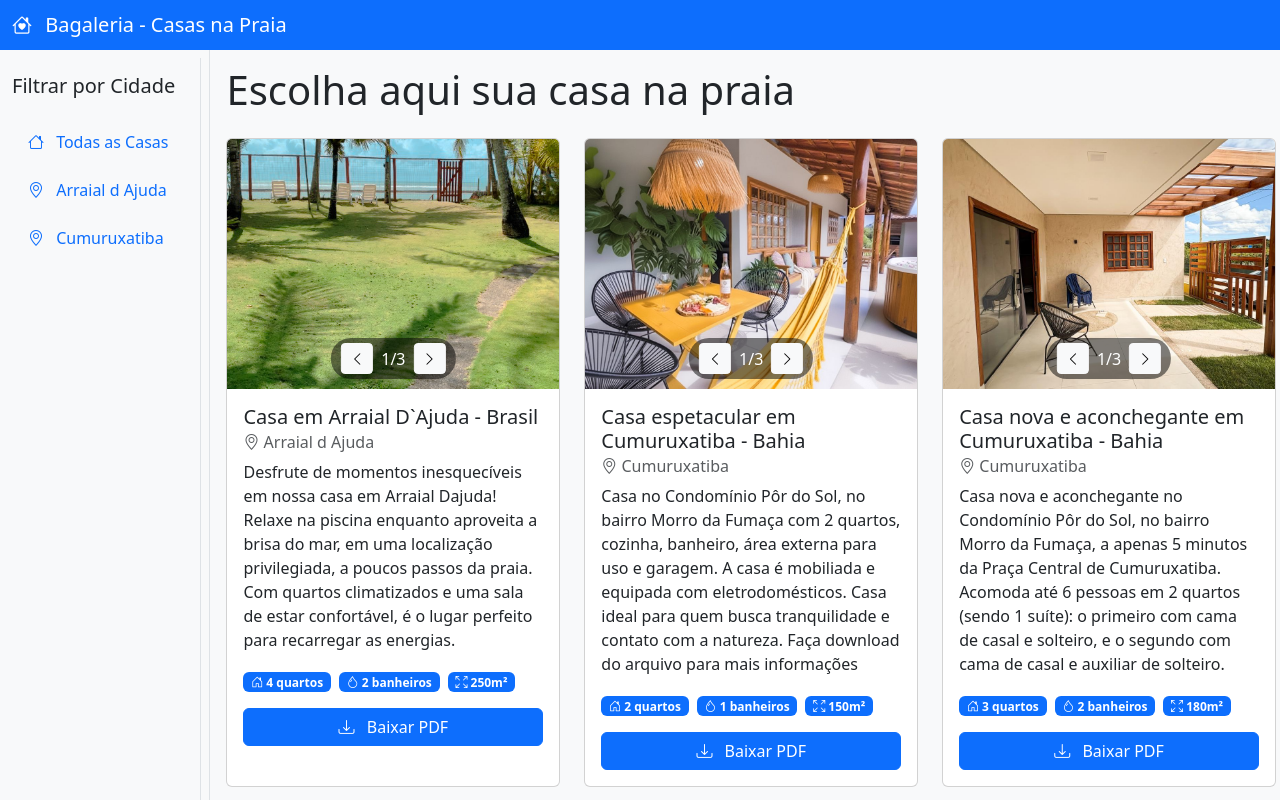
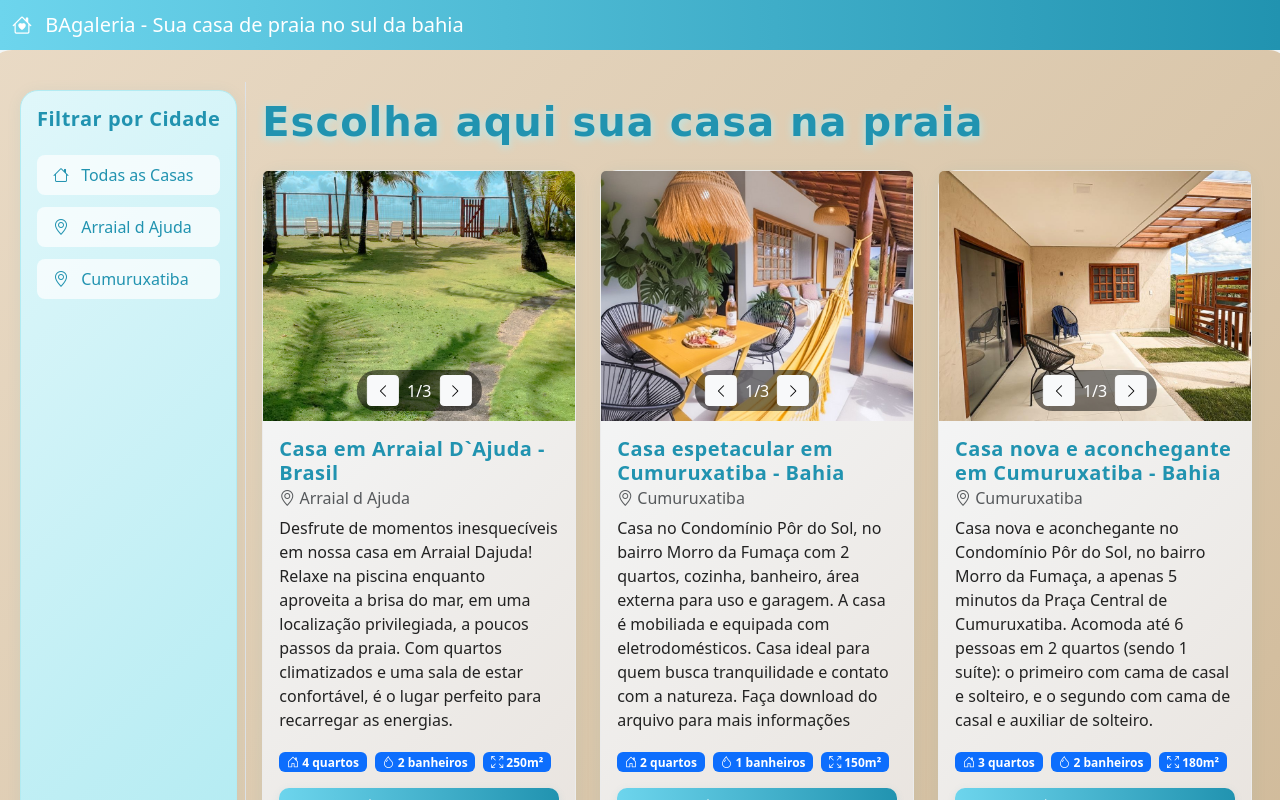
Before and after one commit to IJSantos/bagaleria, an Angular app: page / in a window 1280 px wide. Shown: the top 800 px of the page. Built offline with nearby package versions, Linux system fonts and the light colour scheme.

Commit message:
Aplicando estilos mais modernos

```diff
--- a/src/app/app.html
+++ b/src/app/app.html
@@ -1,4 +1,4 @@
-<nav class="navbar navbar-dark bg-primary">
+<nav class="navbar navbar-dark bg-beach navbar-beach">
   <div class="container-fluid">
     <span class="navbar-brand mb-0 h1">
       <i class="bi bi-house-heart me-2"></i>
--- a/src/app/app.ts
+++ b/src/app/app.ts
@@ -22,5 +22,5 @@ import { GalleryComponent } from './components/gallery/gallery.component';
   styleUrls: ['./app.scss']
 })
 export class App {
-  title = 'Bagaleria - Casas na Praia';
+  title = 'BAgaleria - Sua casa de praia no sul da bahia';
 }
--- a/src/app/components/gallery/gallery.component.html
+++ b/src/app/components/gallery/gallery.component.html
@@ -1,4 +1,4 @@
-<div class="row">
+<div class="row gallery-beach">
   <!-- Sidebar -->
   <div class="col-12 col-md-auto p-2 flex-shrink-0 border-end min-w-md-220px">
     <app-sidebar (citySelected)="onCitySelected($event)"></app-sidebar>
--- a/src/app/components/sidebar/sidebar.component.html
+++ b/src/app/components/sidebar/sidebar.component.html
@@ -1,4 +1,4 @@
-<div class="sidebar bg-light p-3 h-100">
+<div class="sidebar sidebar-beach p-3 h-100">
   <h5 class="mb-4">Filtrar por Cidade</h5>
 
   <ul class="nav nav-pills flex-column">
--- a/src/styles.scss
+++ b/src/styles.scss
@@ -35,6 +35,34 @@ body {
   border-right: 1px solid #dee2e6;
 }
 
+.sidebar-beach {
+  background: linear-gradient(135deg, #e0f7fa 0%, #b2ebf2 60%, #fffde4 100%);
+  border-radius: 18px;
+  box-shadow: 0 2px 16px 0 rgba(33, 147, 176, 0.07);
+  border: 1px solid #b2ebf2;
+}
+
+.sidebar-beach h5 {
+  color: #2193b0;
+  font-weight: 600;
+  letter-spacing: 0.5px;
+}
+
+.sidebar-beach .nav-link {
+  background: rgba(255,255,255,0.7);
+  color: #2193b0;
+  border-radius: 8px;
+  margin-bottom: 4px;
+  font-weight: 500;
+  transition: background 0.2s, color 0.2s;
+}
+
+.sidebar-beach .nav-link:hover,
+.sidebar-beach .nav-link.active {
+  background: #6dd5ed;
+  color: #fff;
+}
+
 .nav-link {
   transition: all 0.2s;
 
@@ -48,6 +76,77 @@ body {
   }
 }
 
+.bg-beach {
+  background: linear-gradient(90deg, #6dd5ed 0%, #2193b0 100%);
+  color: #fff !important;
+}
+
+.navbar-beach .navbar-brand {
+  color: #fff !important;
+}
+
+.gallery-beach {
+  background: linear-gradient(135deg, #e9dac5 0%, #c8b08c 100%);
+  border-radius: 24px;
+  box-shadow: 0 4px 24px 0 rgba(33, 147, 176, 0.10);
+  padding: 32px 24px;
+  margin-bottom: 32px;
+}
+
+.gallery-beach h1, .gallery-beach h3 {
+  color: #2193b0;
+  font-family: 'Segoe Script', 'Comic Sans MS', cursive, sans-serif;
+  font-weight: 700;
+  letter-spacing: 1px;
+  text-shadow: 0 2px 8px #b2ebf2;
+}
+
+.gallery-beach .btn-beach {
+  background: linear-gradient(90deg, #6dd5ed 0%, #2193b0 100%);
+  color: #fff;
+  border: none;
+  border-radius: 12px;
+  box-shadow: 0 2px 8px 0 rgba(33, 147, 176, 0.10);
+  font-weight: 600;
+  padding: 0.5rem 1.5rem;
+  transition: background 0.2s, color 0.2s, box-shadow 0.2s;
+}
+
+.gallery-beach .btn-beach:hover {
+  background: #2193b0;
+  color: #fff;
+  box-shadow: 0 4px 16px 0 rgba(33, 147, 176, 0.15);
+}
+
+.house-card {
+  background: linear-gradient(135deg, #f7fafc 0%, #e9e4df 100%);
+  border-radius: 18px;
+  box-shadow: 0 2px 16px 0 rgba(33, 147, 176, 0.08);
+  border: 1px solid #ececec;
+  color: #222;
+}
+
+.house-card .card-title {
+  color: #2193b0;
+  font-weight: 600;
+  letter-spacing: 0.5px;
+}
+
+.house-card .btn-primary {
+  background: linear-gradient(90deg, #6dd5ed 0%, #2193b0 100%);
+  border: none;
+  border-radius: 10px;
+  font-weight: 600;
+  box-shadow: 0 2px 8px 0 rgba(33, 147, 176, 0.10);
+  transition: background 0.2s, color 0.2s, box-shadow 0.2s;
+}
+
+.house-card .btn-primary:hover {
+  background: #2193b0;
+  color: #fff;
+  box-shadow: 0 4px 16px 0 rgba(33, 147, 176, 0.15);
+}
+
 @media (min-width: 768px) {
   .min-w-md-220px {
     min-width: 220px;
```
